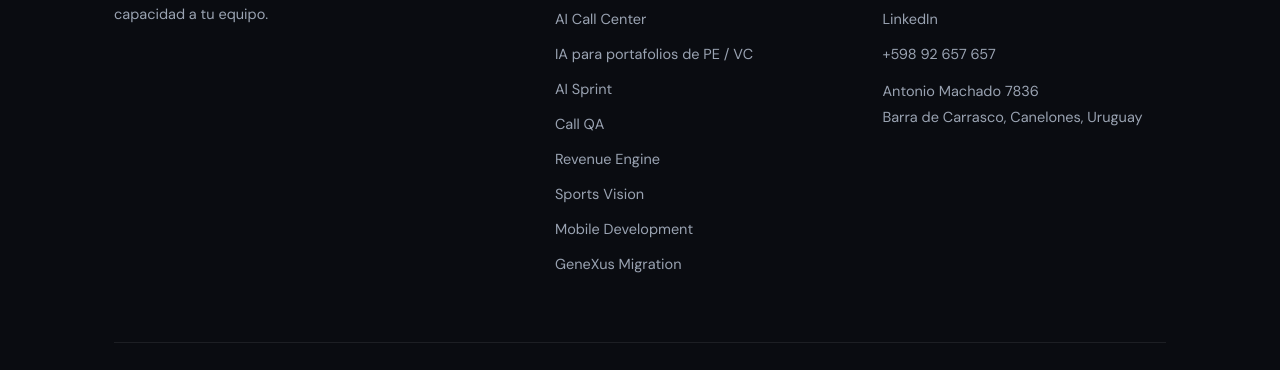
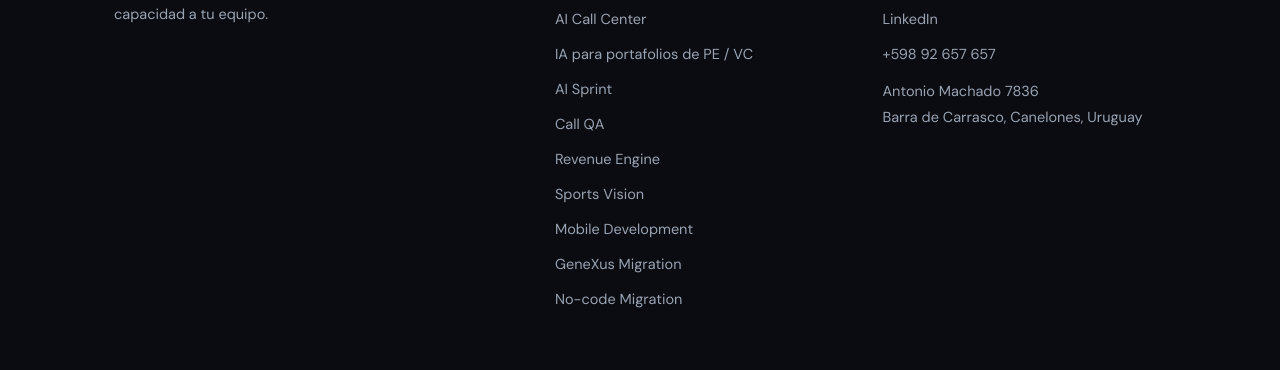
Before and after one commit to ataraxy-digital/ataraxy-vision, a website: page es/index.html in a window 1280 px wide. Shown: the part 7102-7472 px from the top of the page. Drawn offline with Linux system fonts and the light colour scheme.

Commit message:
Add No-code Migration to the services menu and footer
Links the new www.ataraxydigital.com/no-code-migration/ page from the
shared cross-property services list, right after GeneXus Migration.

```diff
--- a/es/index.html
+++ b/es/index.html
@@ -347,6 +347,7 @@
           <a href="https://vision.ataraxydigital.com/">Sports Vision</a>
           <a href="https://mobile.ataraxydigital.com/">Mobile Development</a>
           <a href="https://www.ataraxydigital.com/genexus-migration/">GeneXus Migration</a>
+          <a href="https://www.ataraxydigital.com/no-code-migration/">No-code Migration</a>
         </div>
       </div>
       <a href="https://www.ataraxydigital.com/#work">Casos</a>
@@ -609,6 +610,7 @@
         <a href="https://vision.ataraxydigital.com/">Sports Vision</a>
         <a href="https://mobile.ataraxydigital.com/">Mobile Development</a>
         <a href="https://www.ataraxydigital.com/genexus-migration/">GeneXus Migration</a>
+        <a href="https://www.ataraxydigital.com/no-code-migration/">No-code Migration</a>
       </div>
       <div class="foot-col">
         <h4>Contacto</h4>
```
Also changed, not shown: index.html (+2 -0 lines), pt/index.html (+2 -0 lines).
